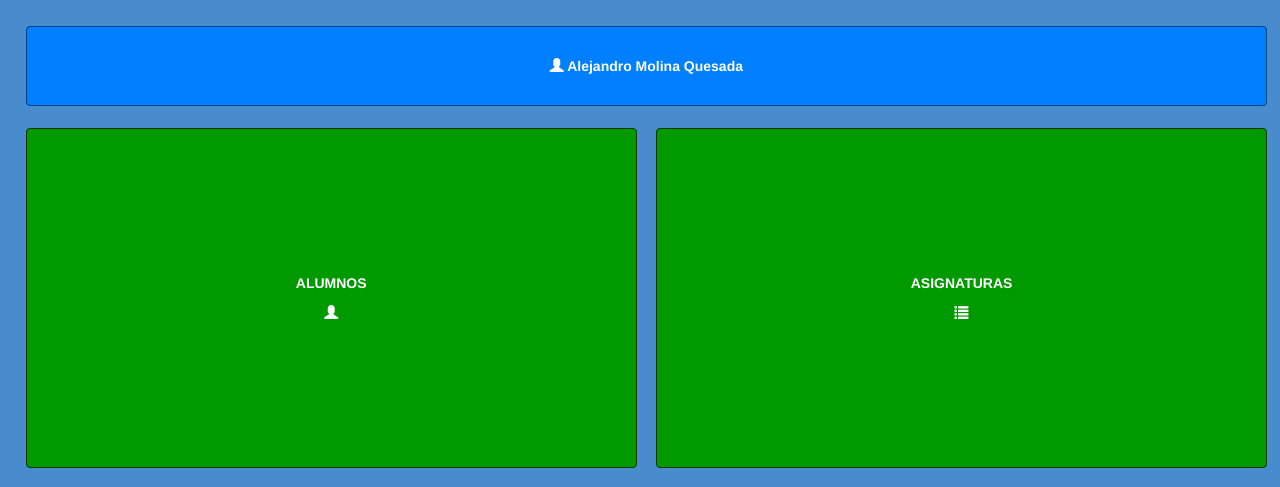
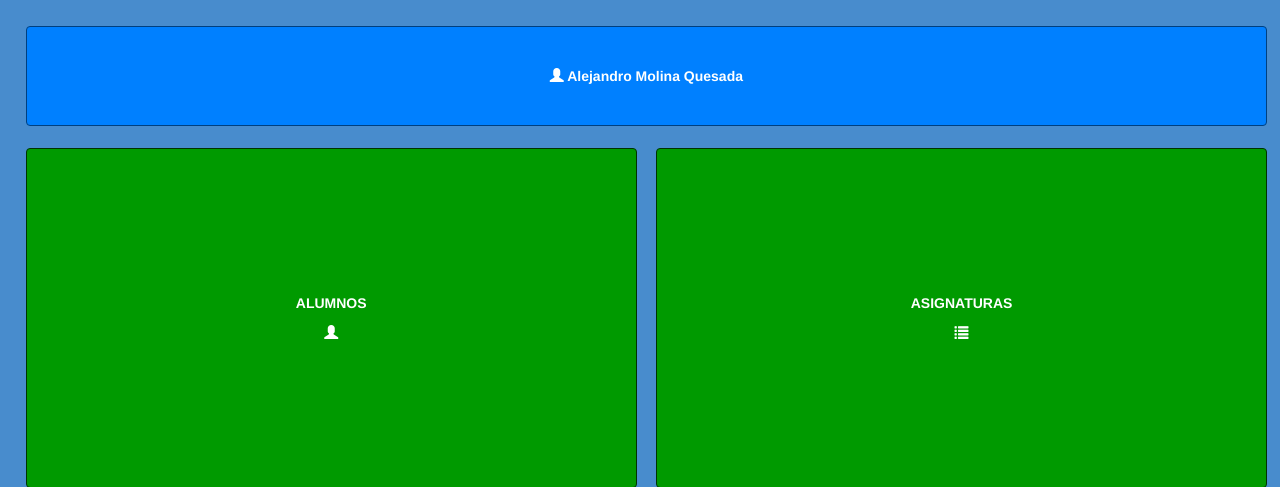
Before and after one commit to Milpoder/EducApp, a PHP site: page /inicio.html in a window 1280 px wide. Shown: the top 487 px of the page. Run offline with PHP 8.4, Linux system fonts and the light colour scheme.

Commit message:
Primera version inicio

```diff
--- a/css/buttons.css
+++ b/css/buttons.css
@@ -73,7 +73,7 @@
 /*Inicio*/
 .allScreenWidthButton{
 	width: 97%;
-	height: 10%;
+	height: 12.5%;
 }
 
 .halfScreenWidthButton{
```
